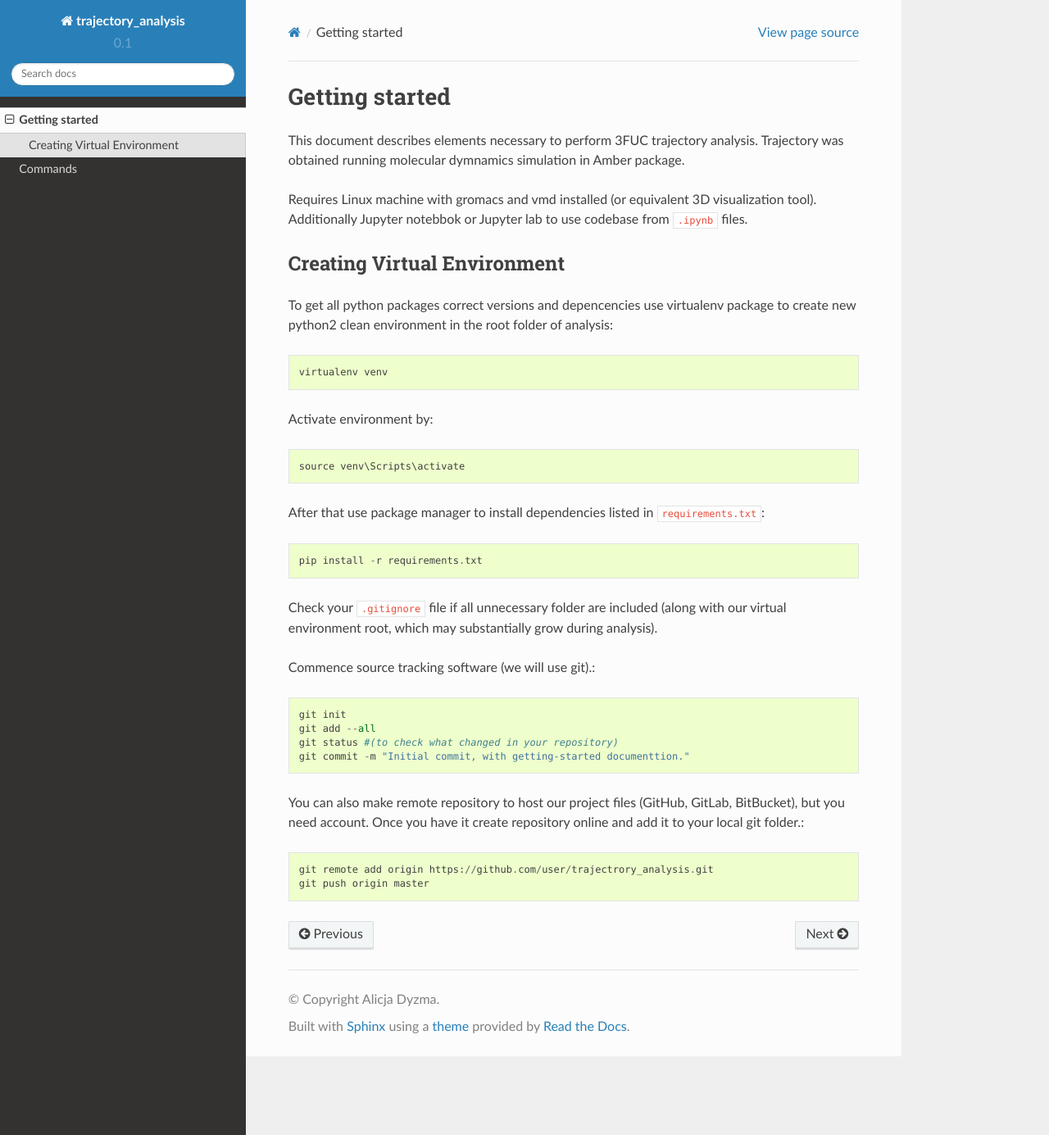
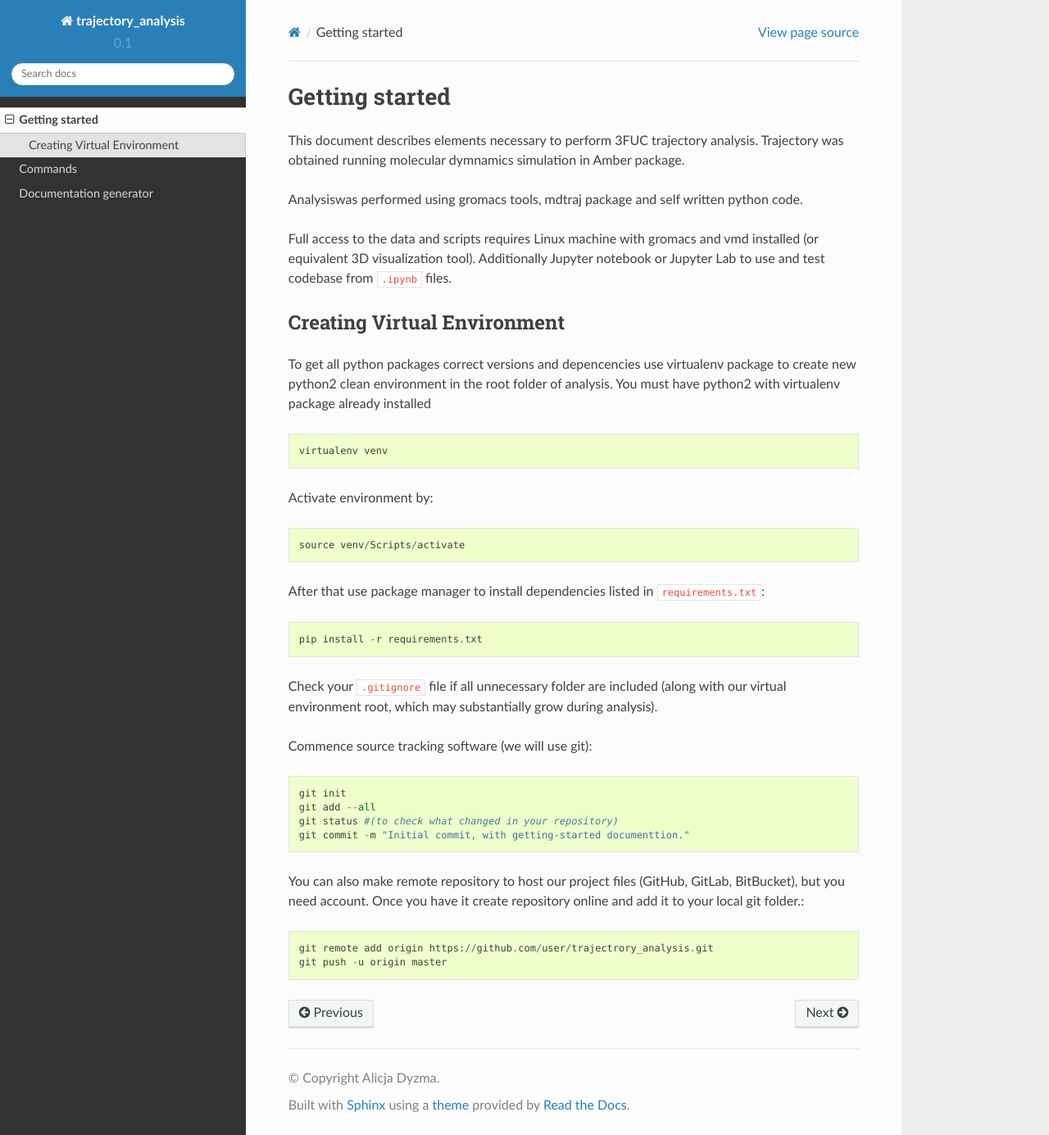
Before and after one commit to mdyzma/trajectrory_analysis, a Sphinx documentation site: the page built from docs/getting-started.rst, in a window 1280 px wide and 1385 px high. Shown: the whole window at 82% size. Built offline with Sphinx 7.4.7 and the Read the Docs theme 2.0.0, drawn with Linux system fonts in a browser that asks for light colours.

Commit message:
Documentation and start files upgraded.

```diff
--- a/docs/conf.py
+++ b/docs/conf.py
@@ -133,7 +133,7 @@ html_theme_path = [sphinx_rtd_theme.get_html_theme_path()]
 # Add any paths that contain custom static files (such as style sheets) here,
 # relative to this directory. They are copied after the builtin static files,
 # so a file named "default.css" will overwrite the builtin "default.css".
-html_static_path = ['_static']
+html_static_path = ['source/_static']
 
 # If not '', a 'Last updated on:' timestamp is inserted at every page bottom,
 # using the given strftime format.
--- a/docs/getting-started.rst
+++ b/docs/getting-started.rst
@@ -3,19 +3,21 @@ Getting started
 
 This document describes elements necessary to perform 3FUC trajectory analysis. Trajectory was obtained running molecular dymnamics simulation in Amber package.
 
-Requires Linux machine with gromacs and vmd installed (or equivalent 3D visualization tool). Additionally Jupyter notebbok or Jupyter lab to use codebase from ``.ipynb`` files.
+Analysiswas performed using gromacs tools, mdtraj package and self written python code.
+
+Full access to the data and scripts requires Linux machine with gromacs and vmd installed (or equivalent 3D visualization tool). Additionally Jupyter notebook or Jupyter Lab to use and test codebase from ``.ipynb`` files.
 
 Creating Virtual Environment
 ----------------------------
 
-To get all python packages correct versions and depencencies use virtualenv package to create new python2 clean environment in the root folder of analysis::
+To get all python packages correct versions and depencencies use virtualenv package to create new python2 clean environment in the root folder of analysis. You must have python2 with virtualenv package already installed ::
 
     virtualenv venv
 
 
 Activate environment by::
 
-    source venv\Scripts\activate
+    source venv/Scripts/activate
 
 
 After that use package manager to install dependencies listed in ``requirements.txt``::
@@ -26,7 +28,7 @@ After that use package manager to install dependencies listed in ``requirements.
 Check your ``.gitignore`` file if all unnecessary folder are included (along with  our virtual environment root, which may substantially grow during analysis).
 
 
-Commence source tracking software (we will use git).::
+Commence source tracking software (we will use git)::
 
     git init
     git add --all
@@ -36,4 +38,4 @@ Commence source tracking software (we will use git).::
 You can also make remote repository to host our project files (GitHub, GitLab, BitBucket), but you need account. Once you have it create repository online and add it to your local git folder.::
 
     git remote add origin https://github.com/user/trajectrory_analysis.git
-    git push origin master
+    git push -u origin master
--- a/docs/index.rst
+++ b/docs/index.rst
@@ -12,10 +12,11 @@ trajectory_analysis documentation!
 Contents:
 
 .. toctree::
-   :maxdepth: 2
+   :maxdepth: 1
 
    getting-started
    commands
+   documentation
 
 
 
```
Also changed, not shown: docs/documentation.rst (added, +7 -0 lines), requirements.txt (+5 -3 lines), README.md (line endings or trailing spaces), docs/commands.rst (line endings or trailing spaces), rm-sensitive.txt (line endings or trailing spaces), test_environment.py (line endings or trailing spaces), 10 other files.
